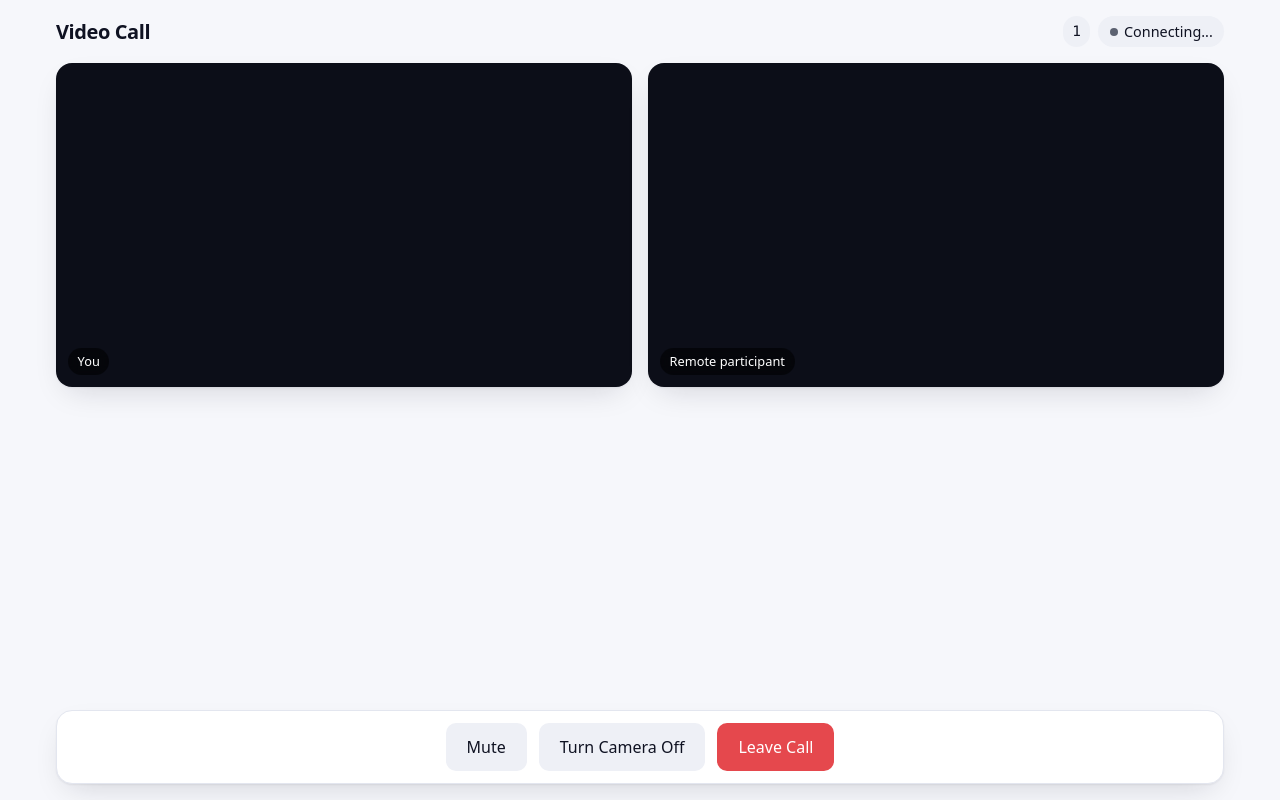
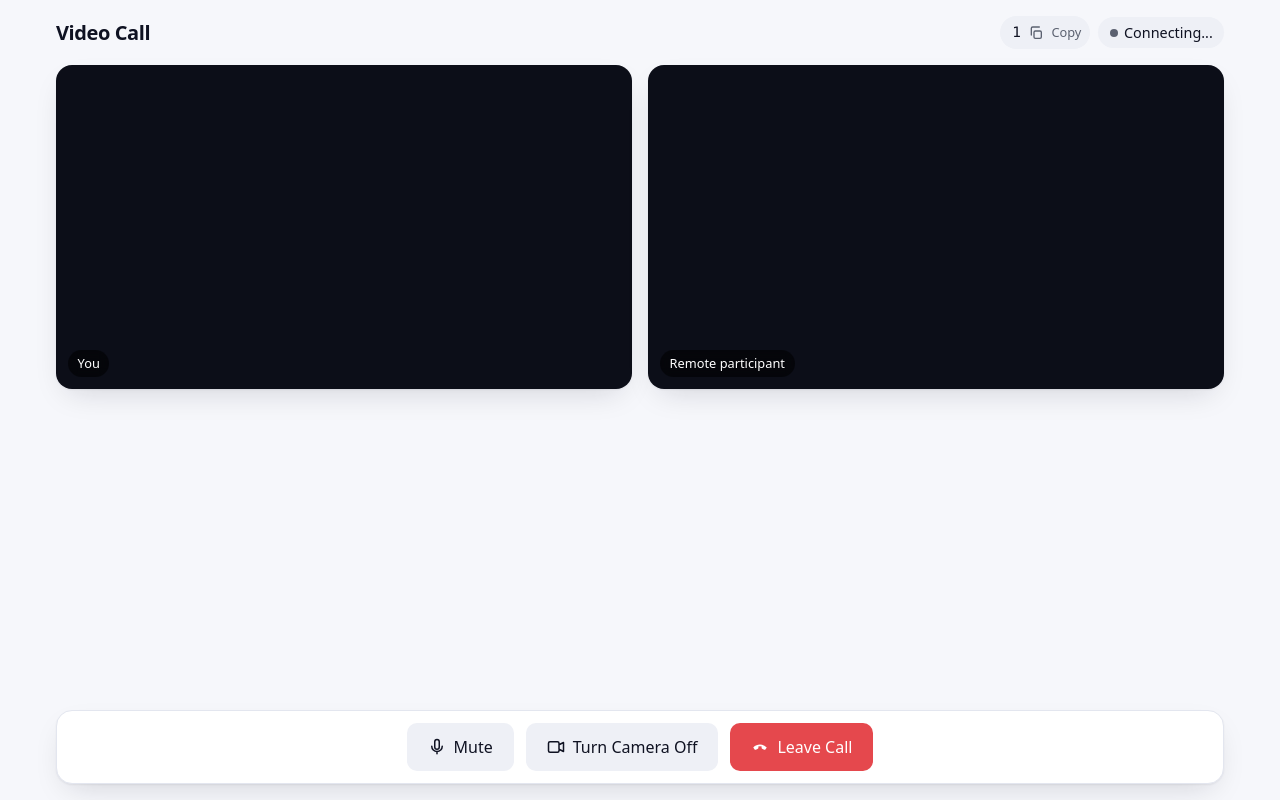
Before and after one commit to Kushal-Pathak/video-call-poc, a React (Vite) app in the folder client/: page /room/1 in a window 1280 px wide. Built offline with nearby package versions, Linux system fonts and the light colour scheme; no server answers.

Commit message:
refactor: some UI changes

```diff
--- a/client/src/components/Home.tsx
+++ b/client/src/components/Home.tsx
@@ -21,6 +21,22 @@ function Home() {
     navigate(`/room/${trimmedRoomId}`);
   };
 
+  const pasteRoomId = async () => {
+    try {
+      const text = await navigator.clipboard.readText();
+
+      const trimmed = text.trim();
+
+      if (!trimmed) {
+        return;
+      }
+
+      setRoomId(trimmed);
+    } catch (error) {
+      console.error("Failed to read clipboard", error);
+    }
+  };
+
   return (
     <main className="home">
       <div className="home-card">
@@ -35,6 +51,7 @@ function Home() {
         <div className="home-divider">or</div>
 
         <div className="home-join">
+          <div className="home-input">
             <input
               value={roomId}
               onChange={(event) => setRoomId(event.target.value)}
@@ -42,6 +59,26 @@ function Home() {
               placeholder="Enter room ID"
               aria-label="Room ID"
             />
+
+            <button
+              type="button"
+              className="home-paste"
+              onClick={pasteRoomId}
+              title="Paste room ID"
+              aria-label="Paste room ID from clipboard"
+            >
+              <svg viewBox="0 0 24 24" width="18" height="18" aria-hidden="true">
+                <path
+                  d="M9 4h6M9 4a1 1 0 0 0-1 1v1h8V5a1 1 0 0 0-1-1M8 6H6a2 2 0 0 0-2 2v11a2 2 0 0 0 2 2h12a2 2 0 0 0 2-2V8a2 2 0 0 0-2-2h-2"
+                  fill="none"
+                  stroke="currentColor"
+                  strokeWidth="2"
+                  strokeLinecap="round"
+                  strokeLinejoin="round"
+                />
+              </svg>
+            </button>
+          </div>
 
           <button onClick={joinRoom}>Join Room</button>
         </div>
--- a/client/src/components/Room.tsx
+++ b/client/src/components/Room.tsx
@@ -1,5 +1,5 @@
 import { useState, useEffect, useRef } from "react";
-import { useNavigate, useParams } from "react-router-dom";
+import { Link, useNavigate, useParams } from "react-router-dom";
 import { socket } from "../socket";
 
 function Room() {
@@ -21,6 +21,8 @@ function Room() {
   const [status, setStatus] = useState("Connecting...");
 
   const [mediaError, setMediaError] = useState("");
+
+  const [copied, setCopied] = useState(false);
 
   useEffect(() => {
     if (!roomId) {
@@ -302,6 +304,22 @@ function Room() {
     navigate("/");
   };
 
+  const copyRoomId = async () => {
+    if (!roomId) {
+      return;
+    }
+
+    try {
+      await navigator.clipboard.writeText(roomId);
+
+      setCopied(true);
+
+      window.setTimeout(() => setCopied(false), 1500);
+    } catch (error) {
+      console.error("Failed to copy room ID", error);
+    }
+  };
+
   const statusTone =
     status === "Connected"
       ? "is-ok"
@@ -312,10 +330,55 @@ function Room() {
   return (
     <main className="room">
       <header className="room-header">
-        <h1>Video Call</h1>
+        <h1>
+          <Link to="/" className="room-brand" title="Back to home">
+            Video Call
+          </Link>
+        </h1>
 
         <div className="room-meta">
-          <span className="room-id">{roomId}</span>
+          <button
+            type="button"
+            className={`room-id ${copied ? "is-copied" : ""}`}
+            onClick={copyRoomId}
+            title="Copy room ID"
+            aria-label={copied ? "Room ID copied" : "Copy room ID"}
+          >
+            <span>{roomId}</span>
+            {copied ? (
+              <svg viewBox="0 0 24 24" width="16" height="16" aria-hidden="true">
+                <path
+                  d="M20 6 9 17l-5-5"
+                  fill="none"
+                  stroke="currentColor"
+                  strokeWidth="2.5"
+                  strokeLinecap="round"
+                  strokeLinejoin="round"
+                />
+              </svg>
+            ) : (
+              <svg viewBox="0 0 24 24" width="16" height="16" aria-hidden="true">
+                <rect
+                  x="9"
+                  y="9"
+                  width="11"
+                  height="11"
+                  rx="2"
+                  fill="none"
+                  stroke="currentColor"
+                  strokeWidth="2"
+                />
+                <path
+                  d="M5 15V5a2 2 0 0 1 2-2h10"
+                  fill="none"
+                  stroke="currentColor"
+                  strokeWidth="2"
+                  strokeLinecap="round"
+                />
+              </svg>
+            )}
+            <span className="room-id-hint">{copied ? "Copied" : "Copy"}</span>
+          </button>
           <span className={`room-status ${statusTone}`}>{status}</span>
         </div>
       </header>
@@ -338,19 +401,79 @@ function Room() {
         <button
           className={isMuted ? "btn-active" : ""}
           onClick={toggleMute}
+          aria-pressed={isMuted}
+          aria-label={isMuted ? "Unmute" : "Mute"}
         >
-          {isMuted ? "Unmute" : "Mute"}
+          {isMuted ? (
+            <svg viewBox="0 0 24 24" width="18" height="18" aria-hidden="true">
+              <path
+                d="M9 9v3a3 3 0 0 0 5.1 2.1M15 9.3V5a3 3 0 0 0-6 0v.6M19 11a7 7 0 0 1-1.6 4.5M5 11a7 7 0 0 0 11.3 5.6M12 18v3M3 3l18 18"
+                fill="none"
+                stroke="currentColor"
+                strokeWidth="2"
+                strokeLinecap="round"
+                strokeLinejoin="round"
+              />
+            </svg>
+          ) : (
+            <svg viewBox="0 0 24 24" width="18" height="18" aria-hidden="true">
+              <path
+                d="M12 15a3 3 0 0 0 3-3V5a3 3 0 0 0-6 0v7a3 3 0 0 0 3 3ZM19 11a7 7 0 0 1-14 0M12 18v3"
+                fill="none"
+                stroke="currentColor"
+                strokeWidth="2"
+                strokeLinecap="round"
+                strokeLinejoin="round"
+              />
+            </svg>
+          )}
+          <span>{isMuted ? "Unmute" : "Mute"}</span>
         </button>
 
         <button
           className={isCameraOff ? "btn-active" : ""}
           onClick={toggleCamera}
+          aria-pressed={isCameraOff}
+          aria-label={isCameraOff ? "Turn camera on" : "Turn camera off"}
         >
-          {isCameraOff ? "Turn Camera On" : "Turn Camera Off"}
+          {isCameraOff ? (
+            <svg viewBox="0 0 24 24" width="18" height="18" aria-hidden="true">
+              <path
+                d="M16 16v1a2 2 0 0 1-2 2H4a2 2 0 0 1-2-2V7a2 2 0 0 1 2-2h2m4 0h4a2 2 0 0 1 2 2v2l6-3v10l-2-1M3 3l18 18"
+                fill="none"
+                stroke="currentColor"
+                strokeWidth="2"
+                strokeLinecap="round"
+                strokeLinejoin="round"
+              />
+            </svg>
+          ) : (
+            <svg viewBox="0 0 24 24" width="18" height="18" aria-hidden="true">
+              <path
+                d="M16 9l6-3v12l-6-3M2 7a2 2 0 0 1 2-2h10a2 2 0 0 1 2 2v10a2 2 0 0 1-2 2H4a2 2 0 0 1-2-2Z"
+                fill="none"
+                stroke="currentColor"
+                strokeWidth="2"
+                strokeLinecap="round"
+                strokeLinejoin="round"
+              />
+            </svg>
+          )}
+          <span>{isCameraOff ? "Turn Camera On" : "Turn Camera Off"}</span>
         </button>
 
-        <button className="btn-danger" onClick={leaveCall}>
-          Leave Call
+        <button
+          className="btn-danger"
+          onClick={leaveCall}
+          aria-label="Leave call"
+        >
+          <svg viewBox="0 0 24 24" width="18" height="18" aria-hidden="true">
+            <path
+              d="M3 12.5c5.5-5 12.5-5 18 0l-1.6 2.6a1.5 1.5 0 0 1-1.9.5l-2.6-1.3a1.5 1.5 0 0 1-.8-1.6l.2-1.4a10 10 0 0 0-4.6 0l.2 1.4a1.5 1.5 0 0 1-.8 1.6l-2.6 1.3a1.5 1.5 0 0 1-1.9-.5Z"
+              fill="currentColor"
+            />
+          </svg>
+          <span>Leave Call</span>
         </button>
       </div>
     </main>
--- a/client/src/index.css
+++ b/client/src/index.css
@@ -195,6 +195,37 @@ input::placeholder {
   gap: 0.5rem;
 }
 
+.home-input {
+  position: relative;
+  flex: 1;
+  min-width: 0;
+}
+
+.home-paste {
+  display: inline-flex;
+  position: absolute;
+  top: 50%;
+  right: 0.35rem;
+  transform: translateY(-50%);
+  padding: 0.4rem;
+  line-height: 0;
+  background: transparent;
+  color: var(--text);
+}
+
+.home-paste:hover {
+  background: var(--surface-2);
+  color: var(--text-h);
+}
+
+.home-paste:active {
+  transform: translateY(-50%) translateY(1px);
+}
+
+.home-input input {
+  padding-right: 2.75rem;
+}
+
 @media (max-width: 420px) {
   .home-card {
     padding: 1.5rem;
@@ -230,6 +261,22 @@ input::placeholder {
   font-size: 1.25rem;
 }
 
+.room-brand {
+  color: inherit;
+  text-decoration: none;
+  border-radius: 6px;
+  transition: opacity 0.15s ease;
+}
+
+.room-brand:hover {
+  opacity: 0.7;
+}
+
+.room-brand:focus-visible {
+  outline: 2px solid var(--accent);
+  outline-offset: 4px;
+}
+
 .room-meta {
   display: flex;
   flex-wrap: wrap;
@@ -238,12 +285,41 @@ input::placeholder {
 }
 
 .room-id {
+  display: inline-flex;
+  align-items: center;
+  gap: 0.45rem;
   font-family: var(--mono);
   font-size: 0.9rem;
-  padding: 0.3rem 0.6rem;
+  font-weight: 500;
+  padding: 0.3rem 0.5rem 0.3rem 0.7rem;
   border-radius: 999px;
   background: var(--surface-2);
   color: var(--text-h);
+}
+
+.room-id svg {
+  flex-shrink: 0;
+  color: var(--text);
+}
+
+.room-id:hover svg {
+  color: var(--text-h);
+}
+
+.room-id-hint {
+  font-family: var(--sans);
+  font-size: 0.8rem;
+  color: var(--text);
+}
+
+.room-id.is-copied {
+  background: color-mix(in srgb, var(--ok) 15%, transparent);
+  border-color: color-mix(in srgb, var(--ok) 40%, transparent);
+}
+
+.room-id.is-copied svg,
+.room-id.is-copied .room-id-hint {
+  color: var(--ok);
 }
 
 .room-status {
@@ -317,6 +393,17 @@ input::placeholder {
   backdrop-filter: blur(6px);
 }
 
+.room-controls button {
+  display: inline-flex;
+  align-items: center;
+  justify-content: center;
+  gap: 0.5rem;
+}
+
+.room-controls button svg {
+  flex-shrink: 0;
+}
+
 .room-controls {
   display: flex;
   flex-wrap: wrap;
@@ -342,4 +429,12 @@ input::placeholder {
   .room-controls button {
     flex: 1 1 auto;
   }
+
+  .room-controls button span {
+    display: none;
+  }
+
+  .room-controls button {
+    padding: 0.85rem 1rem;
+  }
 }
```
Lines whose indentation alone changed are shown as unchanged.
